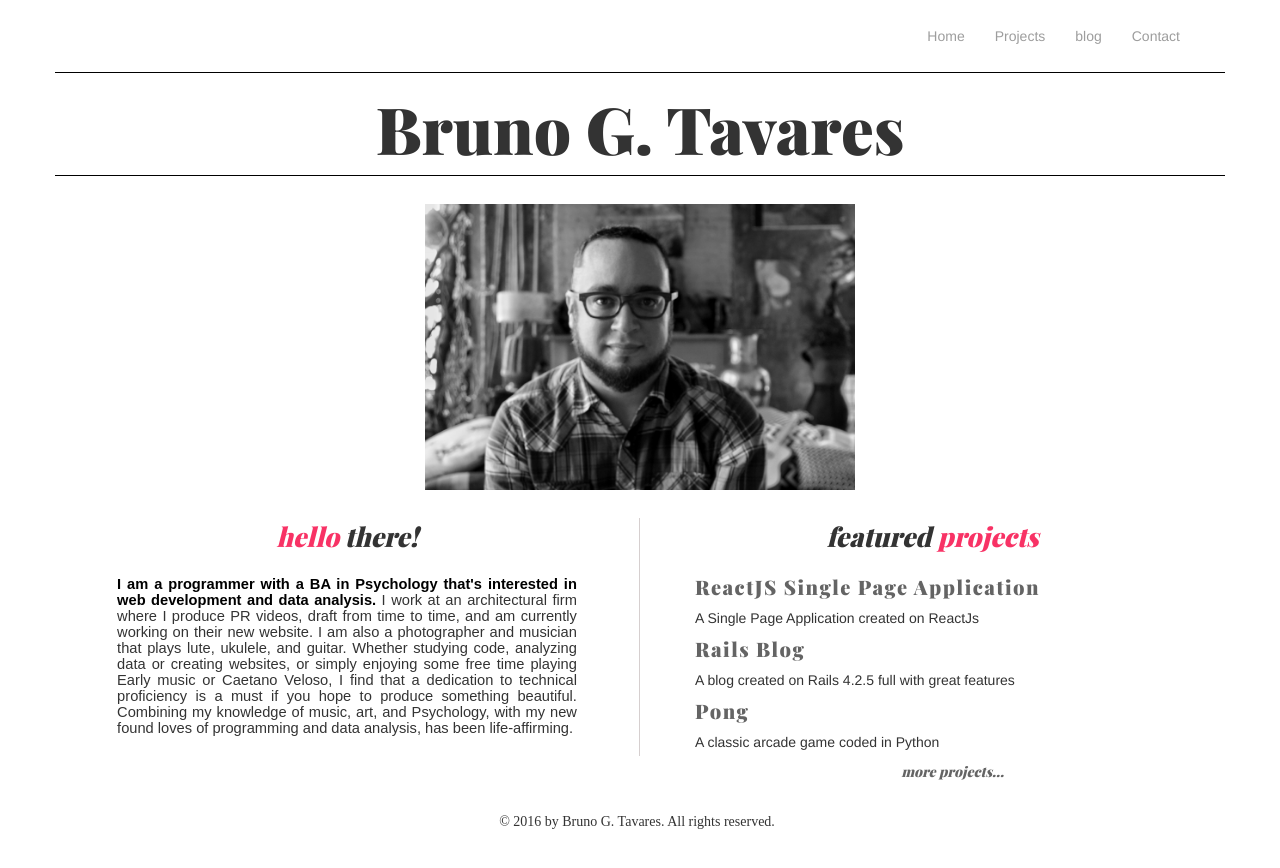
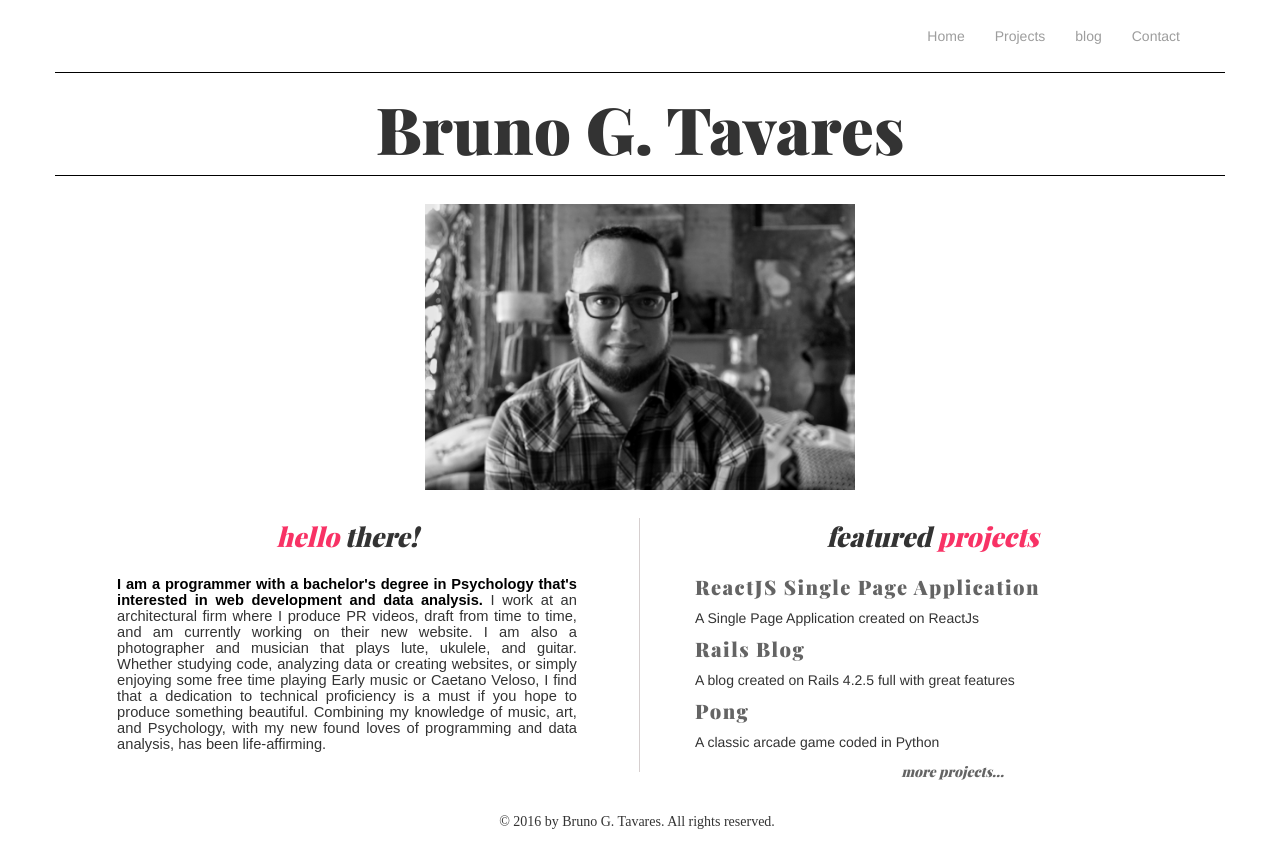
Before and after one commit to bruno78/bruno78.github.io, a Jekyll site: the page built from index.html, in a window 1280 px wide. Shown: the top 868 px of the page. Built offline with Jekyll 4.4.1, drawn with Linux system fonts in a browser that asks for light colours; nearby versions of some CDN libraries; some web fonts are replaced.

Commit message:
minor fixed

```diff
--- a/index.html
+++ b/index.html
@@ -15,7 +15,7 @@ title: Bruno G. Tavares
         <span><span class="redish">hello</span> there!</span>
       </p>
       <p class="about">
-        <strong id='stronger'>I am a programmer with a BA in Psychology that's interested in web development and data analysis.</strong> I work at an architectural firm where I produce PR videos, draft from time to time, and am currently working on their new website. I am also a photographer and musician that plays lute, ukulele, and guitar. Whether studying code, analyzing data or creating websites, or simply enjoying some free time playing Early music or Caetano Veloso, I find that a dedication to technical proficiency is a must if you hope to produce something beautiful. Combining my knowledge of music, art, and Psychology, with my new found loves of programming and data analysis, has been life-affirming.
+        <strong id='stronger'>I am a programmer with a bachelor's degree in Psychology that's interested in web development and data analysis.</strong> I work at an architectural firm where I produce PR videos, draft from time to time, and am currently working on their new website. I am also a photographer and musician that plays lute, ukulele, and guitar. Whether studying code, analyzing data or creating websites, or simply enjoying some free time playing Early music or Caetano Veloso, I find that a dedication to technical proficiency is a must if you hope to produce something beautiful. Combining my knowledge of music, art, and Psychology, with my new found loves of programming and data analysis, has been life-affirming.
       </p>
     </div>
     <div class="class col-md-6">
```
Also changed, not shown: 2 other files.
